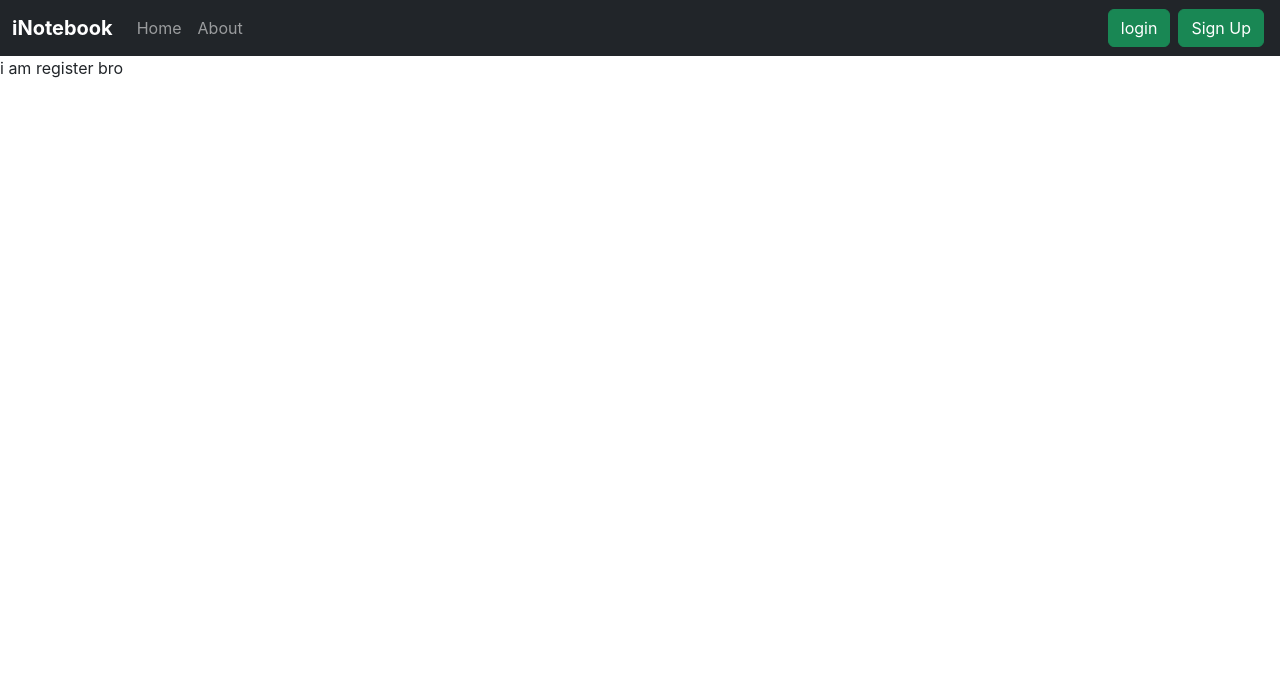
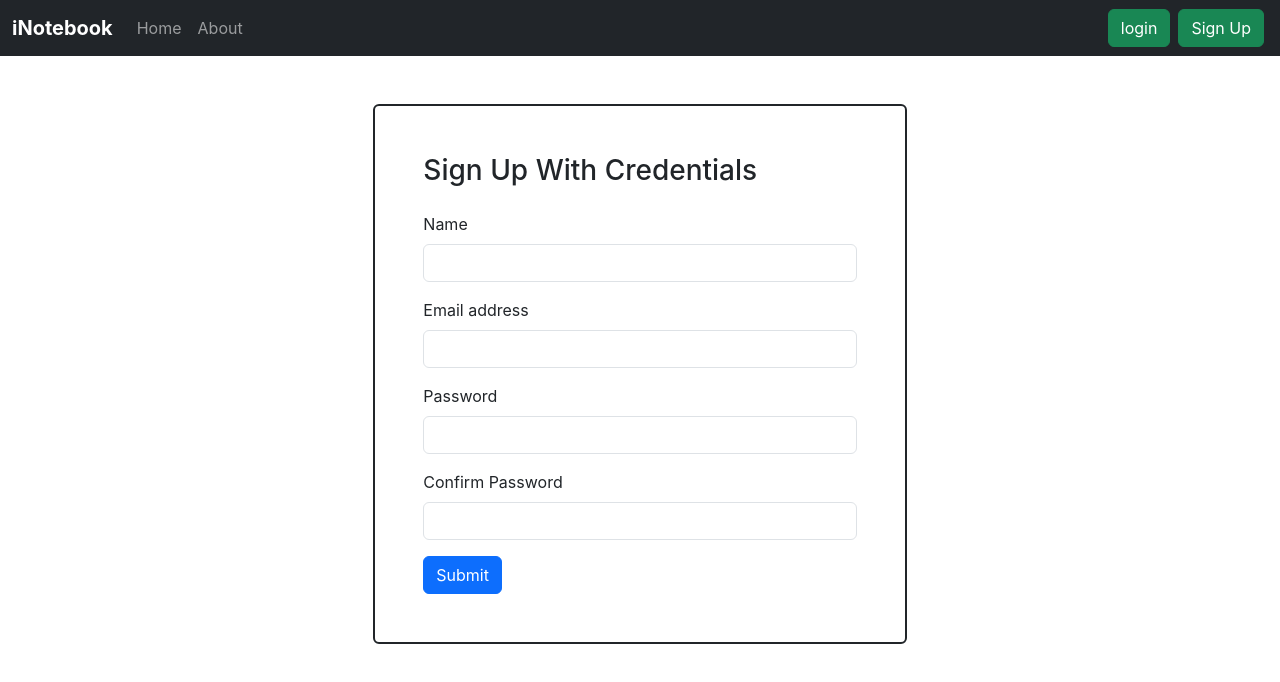
Before and after one commit to dhananjayyadav21/inote, a React (Create React App) app: page /Register in a window 1280 px wide. Shown: the top 682 px of the page. Built offline with nearby package versions, Linux system fonts and the light colour scheme.

Commit message:
commplete with frontend and backend

```diff
--- a/src/App.js
+++ b/src/App.js
@@ -6,10 +6,12 @@ import Login from "./components/Login";
 import Register from "./components/Register";
 import { BrowserRouter as Router, Routes, Route } from "react-router-dom";
 import NoteState from "./context/note/NoteState";
+import AlertState from "./context/alert/AlertState";
 
 function App() {
   return (
     <>
+    <AlertState>
       <NoteState>
         <Router>
           <Navbar />
@@ -21,6 +23,7 @@ function App() {
           </Routes>
         </Router>
       </NoteState>
+      </AlertState>
     </>
   );
 }
--- a/src/components/Addnote.js
+++ b/src/components/Addnote.js
@@ -1,5 +1,7 @@
 import React, { useContext, useState } from "react";
 import NoteContext from "../context/note/NoteContext";
+import Alert from "./Alert";
+
 const Addnote = () => {
   const context = useContext(NoteContext);
   const { addNote } = context;
@@ -10,7 +12,6 @@ const Addnote = () => {
     e.preventDefault();
     addNote(note.title, note.discription, note.tag);
     setNote({ title: "", discription: "", tag: "" });
-
   };
 
   const handleonchange = (e) => {
@@ -19,9 +20,14 @@ const Addnote = () => {
 
   return (
     <>
-      <div className="container col-7 my-4 ">
-        <h2 className="mt-2 mb-5">Add New Note </h2>
-        <form >
+      <div className="container col-7 my-4">
+        <h2 className="mt-2 ">Add New Note </h2>
+
+        <div className=" my-2" style={{ height: "50px" }}>
+          <Alert />
+        </div>
+
+        <form>
           <div className="mb-3">
             <label htmlFor="title" className="form-label">
               Note Title
@@ -33,7 +39,8 @@ const Addnote = () => {
               name="title"
               value={note.title}
               onChange={handleonchange}
-              minLength={5} required
+              minLength={5}
+              required
             />
           </div>
           <div className="mb-3">
@@ -47,7 +54,8 @@ const Addnote = () => {
               name="discription"
               value={note.discription}
               onChange={handleonchange}
-              minLength={5} required
+              minLength={5}
+              required
             />
           </div>
           <div className="mb-3">
@@ -61,7 +69,8 @@ const Addnote = () => {
               name="tag"
               value={note.tag}
               onChange={handleonchange}
-              minLength={2} required
+              minLength={2}
+              required
             />
           </div>
           <div className="mb-3 form-check">
@@ -78,7 +87,7 @@ const Addnote = () => {
             type="button"
             className="btn btn-primary"
             onClick={addnotehandle}
-            disabled={note.title.length<5 || note.discription.length<5}
+            disabled={note.title.length < 5 || note.discription.length < 5}
           >
             Add Note
           </button>
--- /dev/null
+++ b/src/components/Alert.js
@@ -0,0 +1,18 @@
+import React,{useContext} from "react";
+import AlertContext from "../context/alert/AlertContext";
+
+const Alert = () => {
+
+    const Context = useContext(AlertContext);
+    const {alert} = Context;
+
+    if (!alert) return null;
+
+  return (
+    <>
+      <div className={`alert alert-${alert.type}`}>{alert.message}</div>
+    </>
+  );
+};
+
+export default Alert;
--- a/src/components/Login.js
+++ b/src/components/Login.js
@@ -1,14 +1,19 @@
-import React,{useState} from "react";
-import { useNavigate } from 'react-router-dom';
+import React, { useState, useContext } from "react";
+import { useNavigate } from "react-router-dom";
+import AlertContext from "../context/alert/AlertContext";
+import Alert from "./Alert";
 
 const Login = () => {
-
-  const [Creditials, setCreditials] = useState({email:"", password:""});
+  const [Credentials, setCredentials] = useState({ email: "", password: "" });
   const navigate = useNavigate();
 
-  const handlesumbit = async(e)=>{
+  //alert using AlertContext
+  const Context = useContext(AlertContext);
+  const { showAlert } = Context;
+
+  const handlesumbit = async (e) => {
     e.preventDefault();
-    const url = "http://localhost:5000/api/auth/login"
+    const url = "http://localhost:5000/api/auth/login";
     try {
       //API CALL
       const responce = await fetch(`${url}`, {
@@ -16,43 +21,75 @@ const Login = () => {
         headers: {
           "Content-Type": "application/json",
         },
-        body:JSON.stringify({email:Creditials.email,password:Creditials.password})
+        body: JSON.stringify({
+          email: Credentials.email,
+          password: Credentials.password,
+        }),
       });
       const json = await responce.json();
       console.log(json);
 
-      if(json.success){
+      if (json.success) {
         //save the auth token and redirect
-        localStorage.setItem("token", json.authToken)
-        navigate('/');
+        localStorage.setItem("token", json.authToken);
+           navigate("/");
+        showAlert("Login Successfully", "success")
+      } else {
+        showAlert("Invalide Credentials", "danger")
       }
       //accuerd error
     } catch (error) {
       console.error(error.message);
     }
-  }
+  };
 
-  const onchange =(e)=>{
-    setCreditials({...Creditials, [e.target.name]: e.target.value})
-  }
+  const onchange = (e) => {
+    setCredentials({ ...Credentials, [e.target.name]: e.target.value });
+  };
 
   return (
     <>
+
       <div>
         <div className="container rounded border border-dark border-2 mt-5 py-5 px-5 col-5">
-          <h3 className="mb-4">Login With Creditials</h3>
+          <h3 className="mb-4">Login With Credentials</h3>
+           <Alert/>
           <form onSubmit={handlesumbit}>
             <div className="mb-3">
-              <label htmlFor="email" className="form-label">Email address </label>
-              <input type="email" className="form-control" id="email" name="email" onChange={onchange} value={Creditials.email} />
+              <label htmlFor="email" className="form-label">
+                Email address{" "}
+              </label>
+              <input
+                type="email"
+                className="form-control"
+                id="email"
+                name="email"
+                onChange={onchange}
+                value={Credentials.email}
+              />
             </div>
             <div className="mb-3">
-              <label htmlFor="password" className="form-label">Password</label>
-              <input type="password" className="form-control" id="password" name="password" onChange={onchange} value={Creditials.password}/>
+              <label htmlFor="password" className="form-label">
+                Password
+              </label>
+              <input
+                type="password"
+                className="form-control"
+                id="password"
+                name="password"
+                onChange={onchange}
+                value={Credentials.password}
+              />
             </div>
             <div className="mb-3 form-check">
-              <input type="checkbox" className="form-check-input" id="checkbox"  />
-              <label className="form-check-label" htmlFor="checkbox">Check me out </label>
+              <input
+                type="checkbox"
+                className="form-check-input"
+                id="checkbox"
+              />
+              <label className="form-check-label" htmlFor="checkbox">
+                Check me out{" "}
+              </label>
             </div>
             <button type="submit" className="btn btn-primary">
               Submit
--- a/src/components/Register.js
+++ b/src/components/Register.js
@@ -1,10 +1,84 @@
-import React from 'react'
+import React,{useState,useContext} from 'react'
+import { useNavigate } from 'react-router-dom';
+import AlertContext from '../context/alert/AlertContext';
+import Alert from './Alert';
+
 
 const Register = () => {
+
+  const [Credentials, setCredentials] = useState({name:"", email:"", password:""});
+  const navigate = useNavigate();
+
+    //alert using AlertContext
+    const Context = useContext(AlertContext);
+    const { showAlert } = Context;
+
+  const handlesumbit = async(e)=>{
+    e.preventDefault();
+    const url = "http://localhost:5000/api/auth/createuser"
+    try {
+      //API CALL
+      const responce = await fetch(`${url}`, {
+        method: "POST",
+        headers: {
+          "Content-Type": "application/json",
+        },
+        body:JSON.stringify({name:Credentials.name, email:Credentials.email,password:Credentials.password})
+      });
+      const json = await responce.json();
+      console.log(json);
+
+      if(json.success){
+        //save the auth token and redirect
+        localStorage.setItem("token", json.authToken)
+        showAlert("Register Succesfully", "success");
+        navigate('/login');
+
+      }else{
+        showAlert("Invalide Credentials", "danger")
+      }
+      //accuerd error
+    } catch (error) {
+      console.error(error.message);
+    }
+  }
+
+  const onchange =(e)=>{
+    setCredentials({...Credentials, [e.target.name]: e.target.value})
+  }
+
   return (
-    <div>
-      i am register bro
-    </div>
+    <>
+     <div>
+        <div className="container rounded border border-dark border-2 mt-5 py-5 px-5 col-5">
+          <h3 className="mb-4">Sign Up With Credentials</h3>
+          <Alert/>
+          <form onSubmit={handlesumbit}>
+          <div className="mb-3">
+              <label htmlFor="name" className="form-label">Name</label>
+              <input type="text" className="form-control" id="name" name="name" onChange={onchange} value={Credentials.name} />
+            </div>
+            <div className="mb-3">
+              <label htmlFor="email" className="form-label">Email address </label>
+              <input type="email" className="form-control" id="email" name="email" onChange={onchange} value={Credentials.email} />
+            </div>
+            <div className="mb-3">
+              <label htmlFor="password" className="form-label">Password</label>
+              <input type="password" className="form-control" id="password" name="password" onChange={onchange} value={Credentials.password} minLength={8} required/>
+            </div>
+
+            <div className="mb-3">
+              <label htmlFor="cpassword" className="form-label">Confirm Password</label>
+              <input type="password" className="form-control" id="cpassword" name="cpassword" onChange={onchange}   minLength={8} required/>
+            </div>
+
+            <button type="submit" className="btn btn-primary">
+              Submit
+            </button>
+          </form>
+        </div>
+      </div>
+    </>
   )
 }
 
--- /dev/null
+++ b/src/context/alert/AlertContext.js
@@ -0,0 +1,5 @@
+import { createContext } from "react";
+
+const AlertContext = createContext();
+
+export default AlertContext;
--- /dev/null
+++ b/src/context/alert/AlertState.js
@@ -0,0 +1,20 @@
+import {useState} from "react";
+import AlertContext from "./AlertContext";
+
+const AlertState = (props)=>{
+
+    const [alert, setAlert] = useState(null);
+
+    const showAlert = (message, type) => {
+      setAlert({ message, type });
+      setTimeout(() => setAlert(null), 3000);
+    };
+
+    return (
+        <AlertContext.Provider value={{alert, showAlert }}>
+          {props.children}
+        </AlertContext.Provider>
+      );
+}
+
+export default AlertState;
```
Also changed, not shown: src/components/Navbar.js (+44 -11 lines), src/components/Notes.js (+126 -30 lines), src/context/note/NoteState.js (+16 -11 lines), src/components/Home.js (line endings or trailing spaces).
